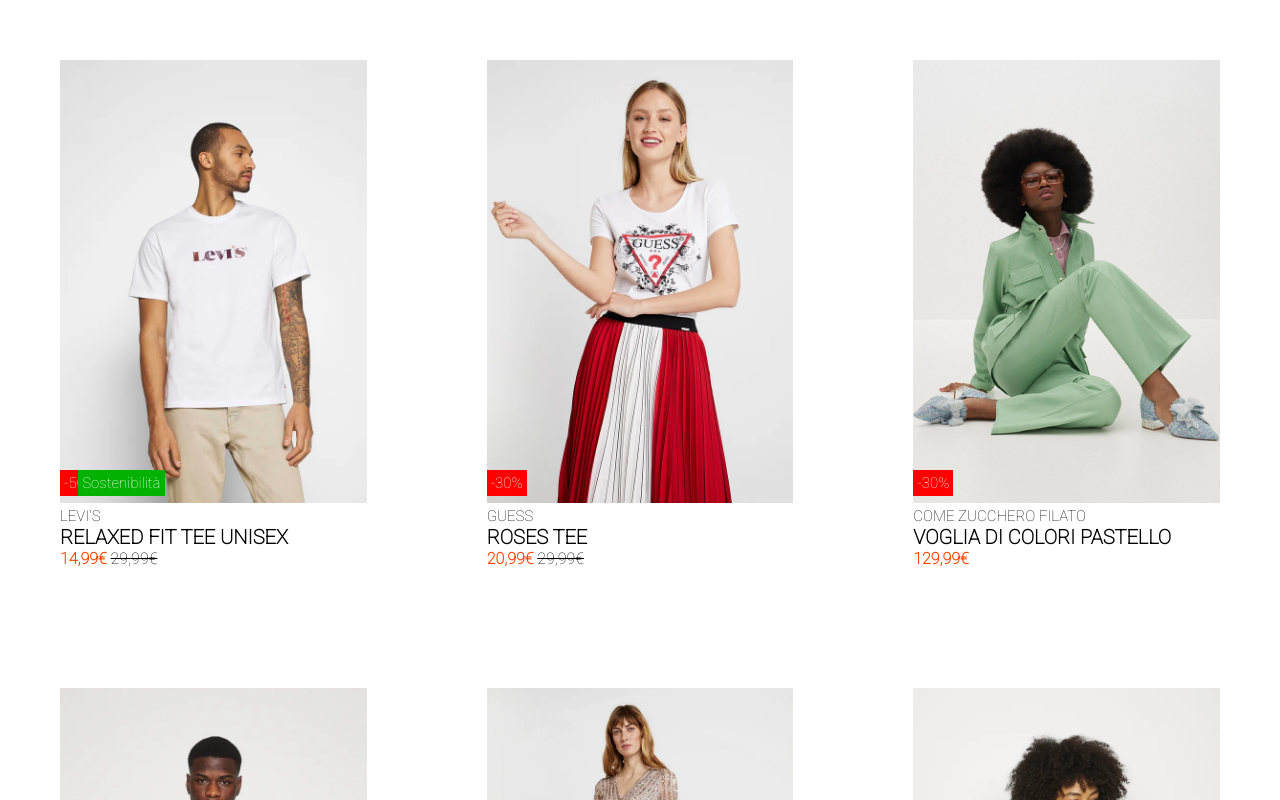
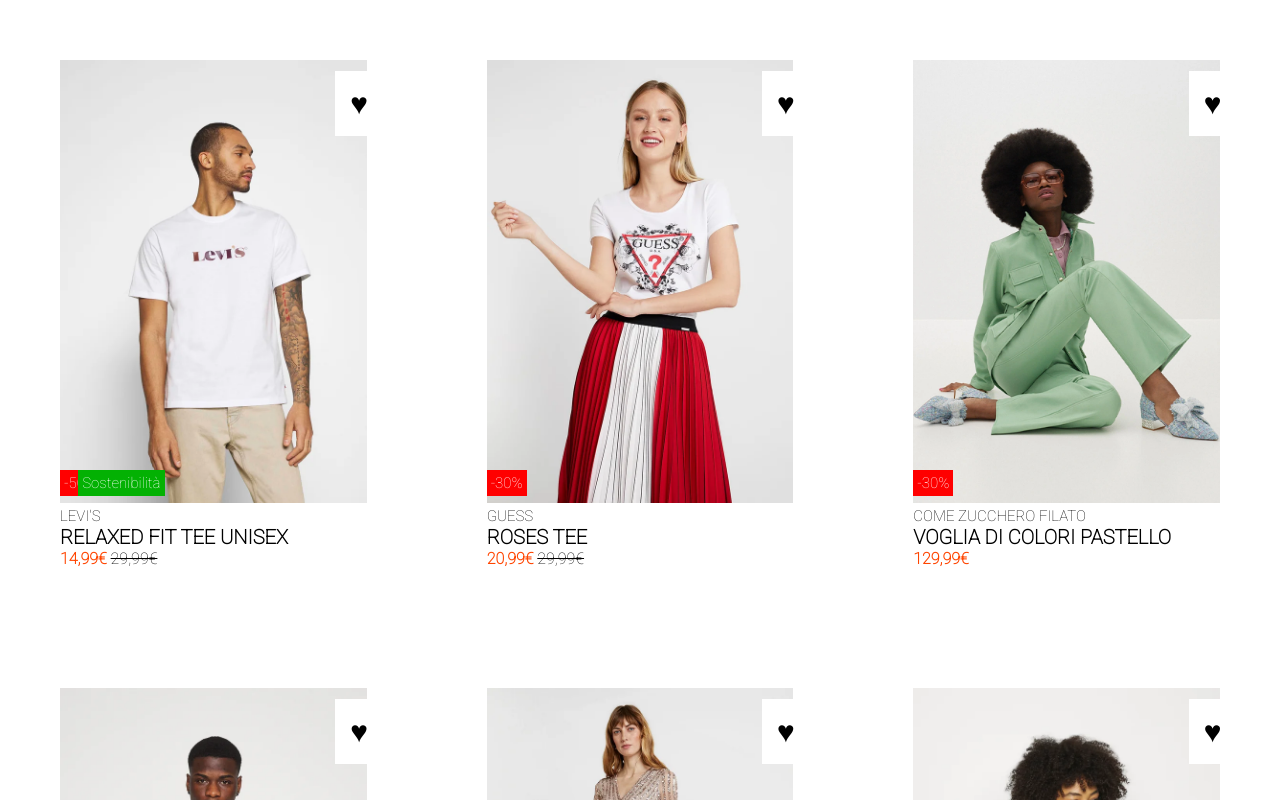
Before and after one commit to AlessandroMandaglio30/html-css-boolando, a plain HTML site: page index.html in a window 1280 px wide. Shown: the top 800 px of the page. Drawn offline with Linux system fonts and the light colour scheme.

Commit message:
Aggiunta cuori

```diff
--- a/css/style.css
+++ b/css/style.css
@@ -91,3 +91,13 @@ p{
         font-size: 15px;
         bottom: 20%;
 }
+
+.cuore{
+    background-color: white;
+    position: absolute;
+    padding: 15px;
+    text-align: center;
+    font-size: 30px;
+    left: 80%;
+    top: 10%;
+}
--- a/index.html
+++ b/index.html
@@ -15,6 +15,7 @@
         <div class="box">
             <div class="sconto">-50% </div>
             <div class="sost">Sostenibilità</div>
+            <div class="cuore">&#9829;</div>
             <img class="foto"src="img/1.webp" alt="Maglia Levis Uomo">
             <img class="foto-hover"src="img/1b.webp" alt="Maglia Levis Uomo">
             <div class="scritta">
@@ -25,6 +26,7 @@
         </div>
          <div class="box">
             <div class="sconto">-30% </div>
+            <div class="cuore">&#9829;</div>
             <img class="foto"src="img/2.webp" alt="Maglia Guess Donna">
             <img class="foto-hover"src="img/2b.webp" alt="Maglia Guess Donna">
                 <div class="scritta">
@@ -35,6 +37,7 @@
         </div>
         <div class="box">
             <div class="sconto">-30% </div>
+            <div class="cuore">&#9829;</div>
             <img class="foto"src="img/3.webp" alt="Completo donna">
             <img class="foto-hover"src="img/3b.webp" alt="Completo Donna">
                 <div class="scritta">
@@ -46,6 +49,7 @@
         <div class="box">
             <div class="sconto">-50% </div>
             <div class="sost">Sostenibilità</div>
+            <div class="cuore">&#9829;</div>
             <img class="foto"src="img/4.webp" alt="Maglia Levis Uomo">
             <img class="foto-hover"src="img/4b.webp" alt="Maglia Levis Uomo">
             <div class="scritta">
@@ -55,6 +59,7 @@
             </div>
         </div>
         <div class="box">
+            <div class="cuore">&#9829;</div>
             <img class="foto"src="img/5.webp" alt="Vestito Lungo">
             <img class="foto-hover"src="img/5b.webp" alt="Vestito Lungo">
                 <div class="scritta">
@@ -65,6 +70,7 @@
         </div>
         <div class="box">
             <div class="sost2">Sostenibilità</div>
+            <div class="cuore">&#9829;</div>
             <img class="foto"src="img/6.webp" alt="Maglione Nero">
             <img class="foto-hover"src="img/6b.webp" alt="Maglione Nero">
                 <div class="scritta">
```
